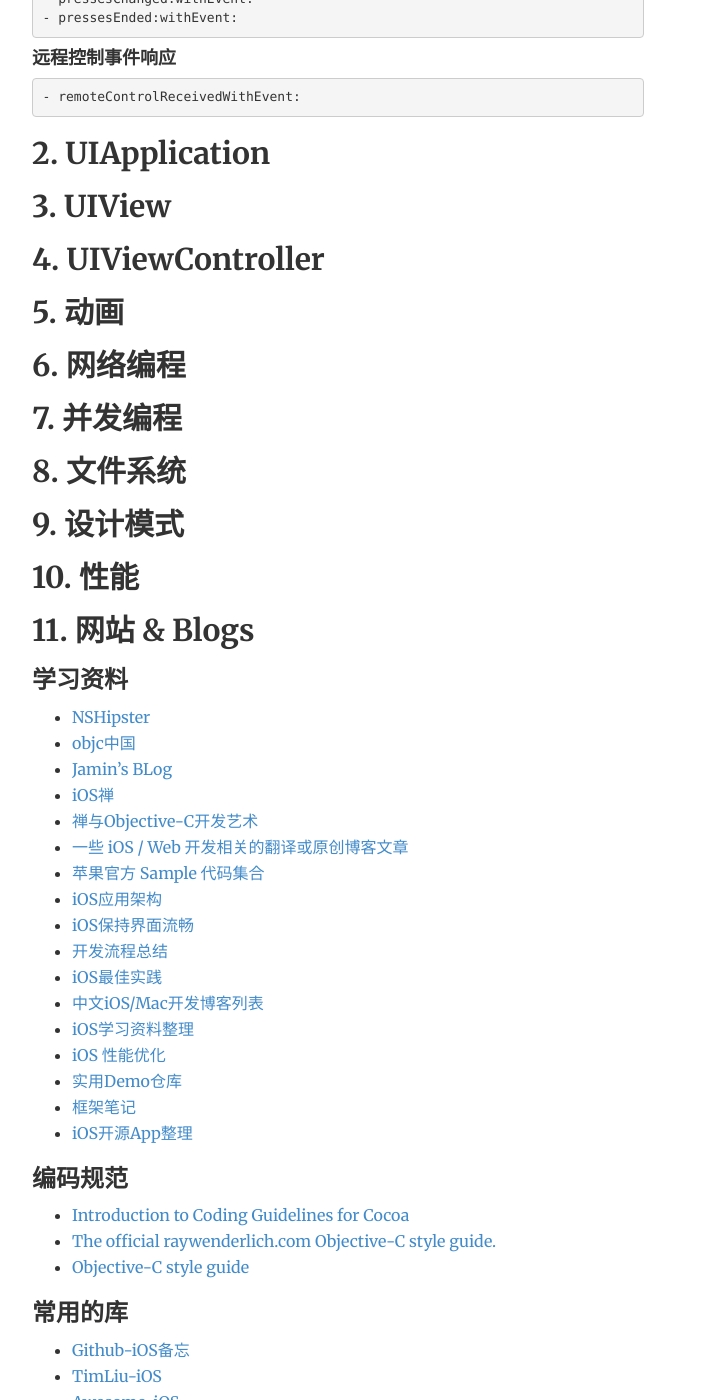
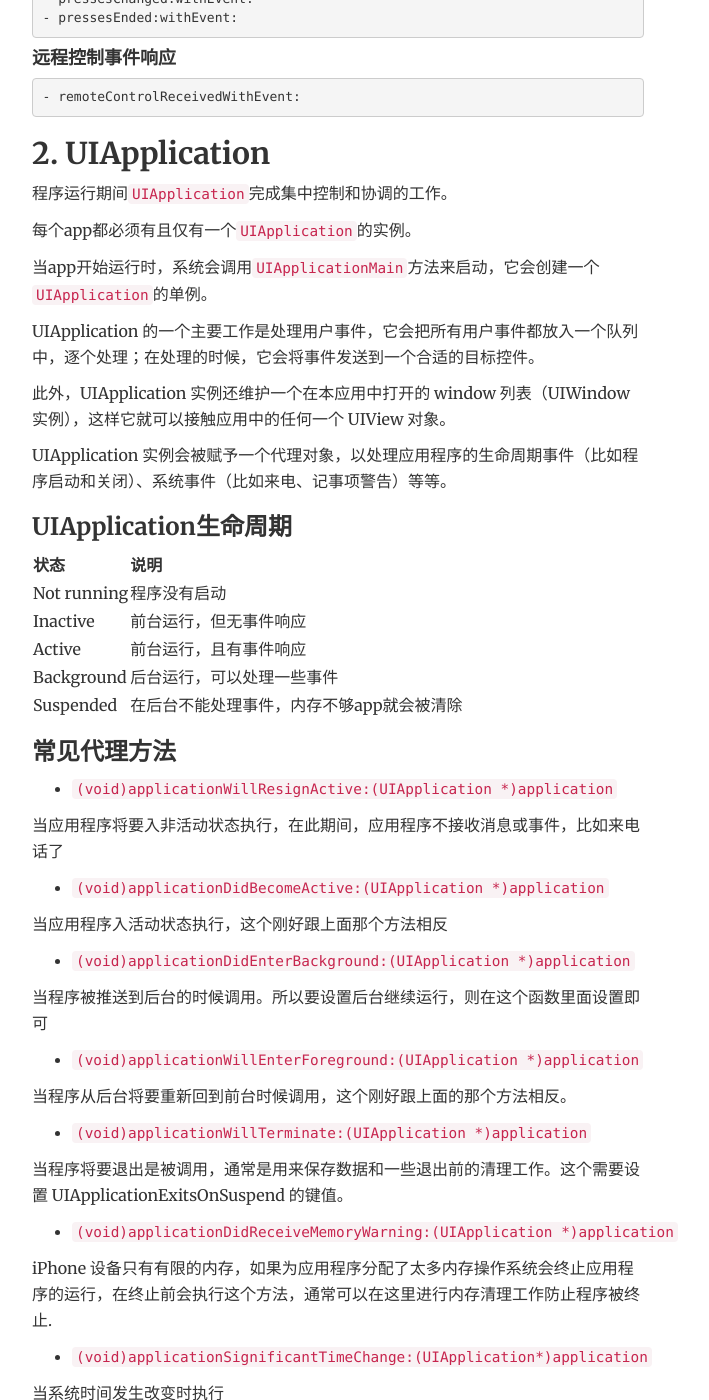
Before and after one commit to FaiChou/faichou.github.io, a Jekyll site: the page built from _posts/2016-05-09-Cocoa Touch.md, in a window 1280 px wide and 1400 px high, scrolled down 1697 px. Shown: the whole window, without its empty margins (302-1011 px from the left). Built offline with Jekyll 4.4.1, drawn with Linux system fonts in a browser that asks for light colours; comment, search, counter and statistics services are not loaded; some of the changed text lies outside the part shown.

Commit message:
Update 2016-05-09-Cocoa Touch.md

```diff
--- a/_posts/2016-05-09-Cocoa Touch.md
+++ b/_posts/2016-05-09-Cocoa Touch.md
@@ -102,6 +102,67 @@
 
 ## 2. UIApplication
 
+程序运行期间`UIApplication`完成集中控制和协调的工作。
+
+每个app都必须有且仅有一个`UIApplication`的实例。
+
+当app开始运行时，系统会调用`UIApplicationMain`方法来启动，它会创建一个`UIApplication`的单例。
+
+UIApplication 的一个主要工作是处理用户事件，它会把所有用户事件都放入一个队列中，逐个处理；在处理的时候，它会将事件发送到一个合适的目标控件。
+
+此外，UIApplication 实例还维护一个在本应用中打开的 window 列表（UIWindow 实例），这样它就可以接触应用中的任何一个 UIView 对象。
+
+
+UIApplication 实例会被赋予一个代理对象，以处理应用程序的生命周期事件（比如程序启动和关闭）、系统事件（比如来电、记事项警告）等等。
+
+
+### UIApplication生命周期
+
+|状态|说明|
+|:---|:---|
+|Not running|程序没有启动|
+|Inactive|前台运行，但无事件响应|
+|Active|前台运行，且有事件响应|
+|Background|后台运行，可以处理一些事件|
+|Suspended|在后台不能处理事件，内存不够app就会被清除|
+
+
+
+### 常见代理方法
+
+- `(void)applicationWillResignActive:(UIApplication *)application`
+
+当应用程序将要入非活动状态执行，在此期间，应用程序不接收消息或事件，比如来电话了
+
+- `(void)applicationDidBecomeActive:(UIApplication *)application`
+
+当应用程序入活动状态执行，这个刚好跟上面那个方法相反
+
+- `(void)applicationDidEnterBackground:(UIApplication *)application`
+
+当程序被推送到后台的时候调用。所以要设置后台继续运行，则在这个函数里面设置即可
+
+- `(void)applicationWillEnterForeground:(UIApplication *)application`
+
+当程序从后台将要重新回到前台时候调用，这个刚好跟上面的那个方法相反。
+
+- `(void)applicationWillTerminate:(UIApplication *)application`
+
+当程序将要退出是被调用，通常是用来保存数据和一些退出前的清理工作。这个需要设置 UIApplicationExitsOnSuspend 的键值。
+
+- `(void)applicationDidReceiveMemoryWarning:(UIApplication *)application`
+
+iPhone 设备只有有限的内存，如果为应用程序分配了太多内存操作系统会终止应用程序的运行，在终止前会执行这个方法，通常可以在这里进行内存清理工作防止程序被终止.
+
+- `(void)applicationSignificantTimeChange:(UIApplication*)application`
+
+当系统时间发生改变时执行
+
+- `(void)applicationDidFinishLaunching:(UIApplication*)application`
+
+当程序载入后执行
+
+
 ## 3. UIView
 
 ## 4. UIViewController
```
